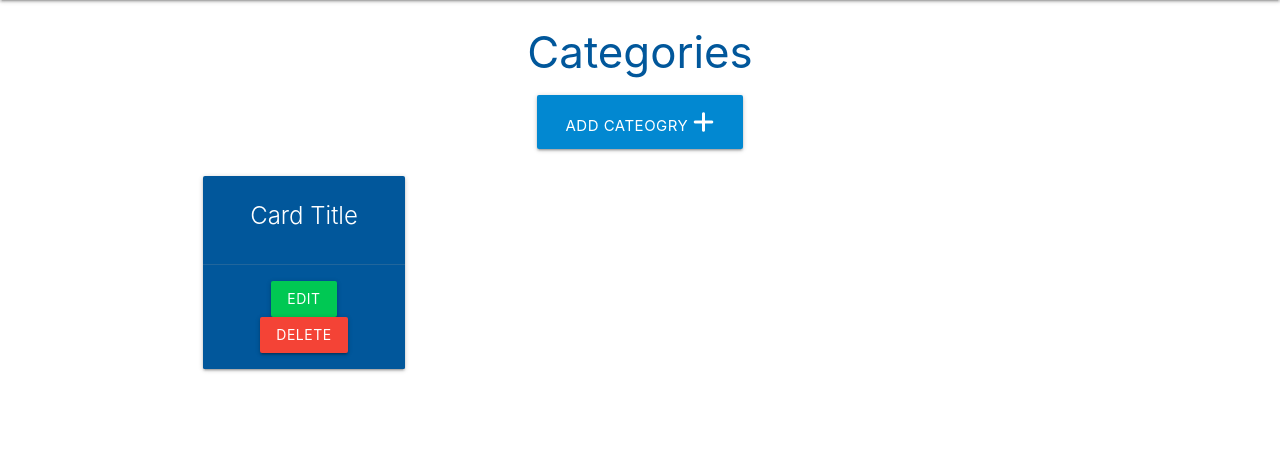
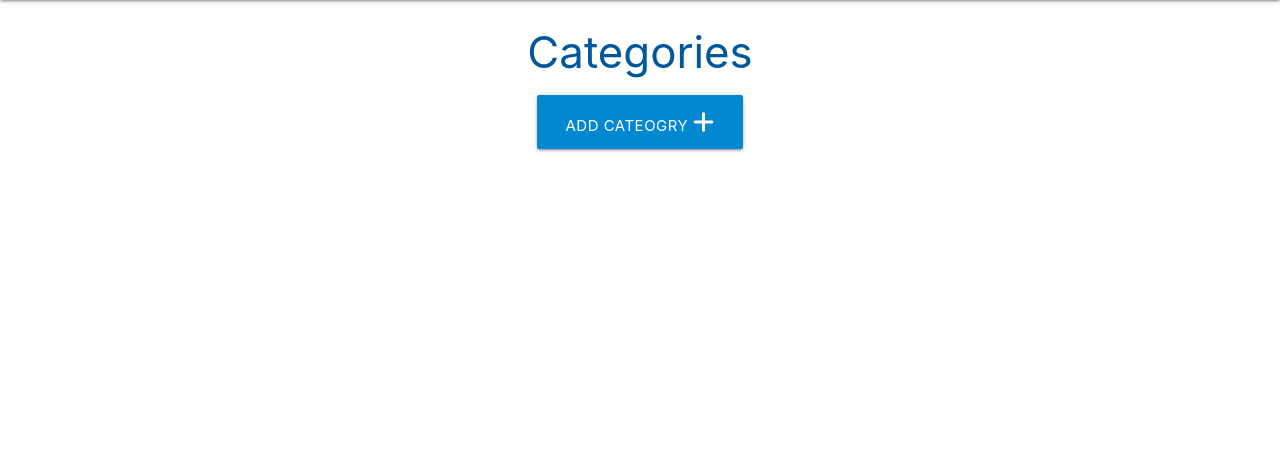
Before and after one commit to georgiagrayland/flask-sqlalchemy-task-manager, a Flask app: page /categories in a window 1280 px wide. Shown: the part 64-536 px from the top of the page. Run offline with Flask 3, Linux system fonts and the light colour scheme; data that the repository does not hold is empty; some libraries are stand-ins or nearby versions.

Commit message:
add categories to database and crearte class for each one

```diff
--- a/taskmanager/templates/categories.html
+++ b/taskmanager/templates/categories.html
@@ -12,10 +12,11 @@
 </div>
 
 <div class="row">
+    {% for category in categories %}
     <div class="col s12 m6 l3">
       <div class="card light-blue darken-4 center-align">
         <div class="card-content white-text">
-          <span class="card-title">Card Title</span>
+          <span class="card-title">{{ category.category_name }}</span>
 
         </div>
         <div class="card-action">
@@ -24,6 +25,7 @@
         </div>
       </div>
     </div>
+    {% endfor %}
   </div>
 
 
```
